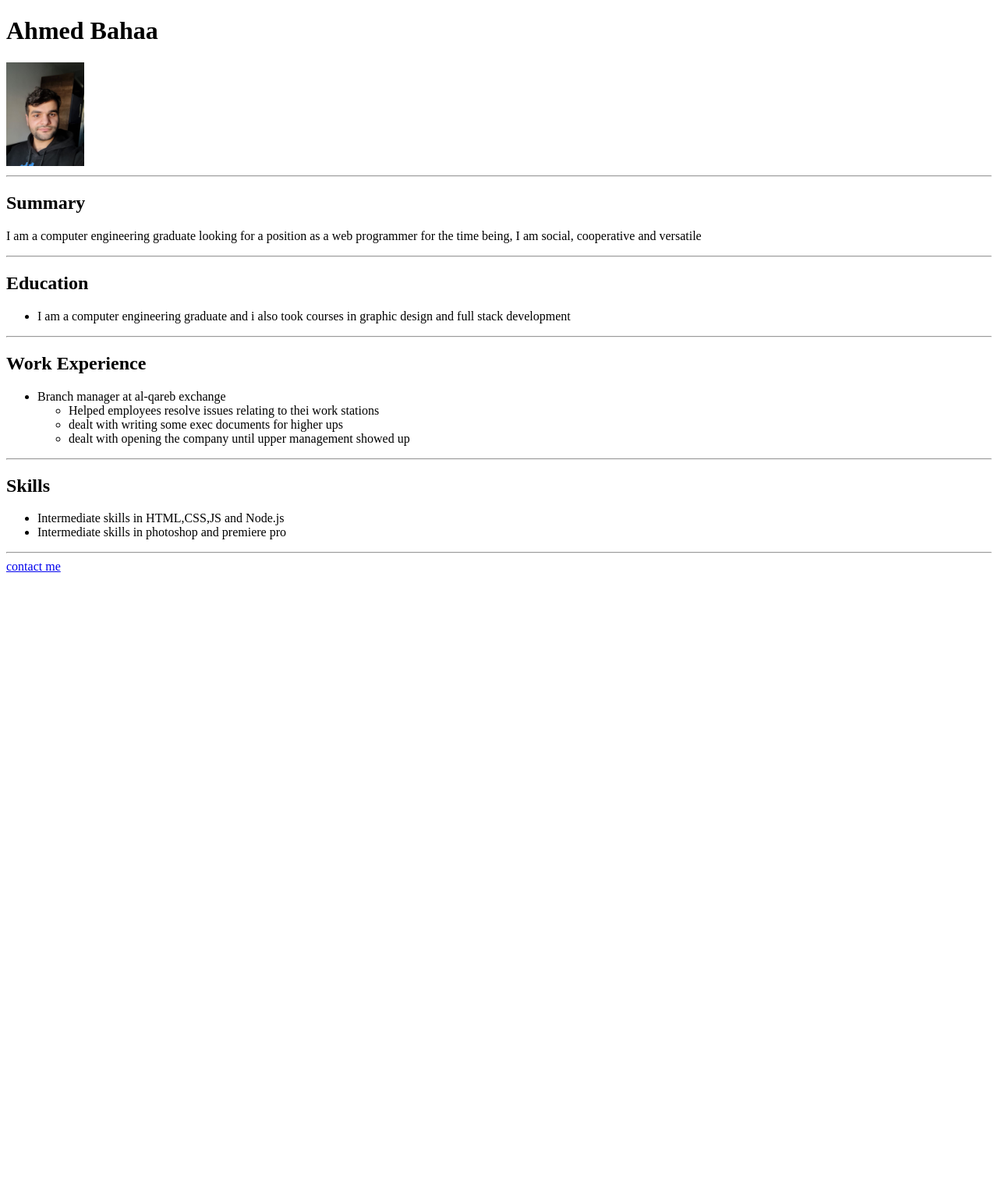
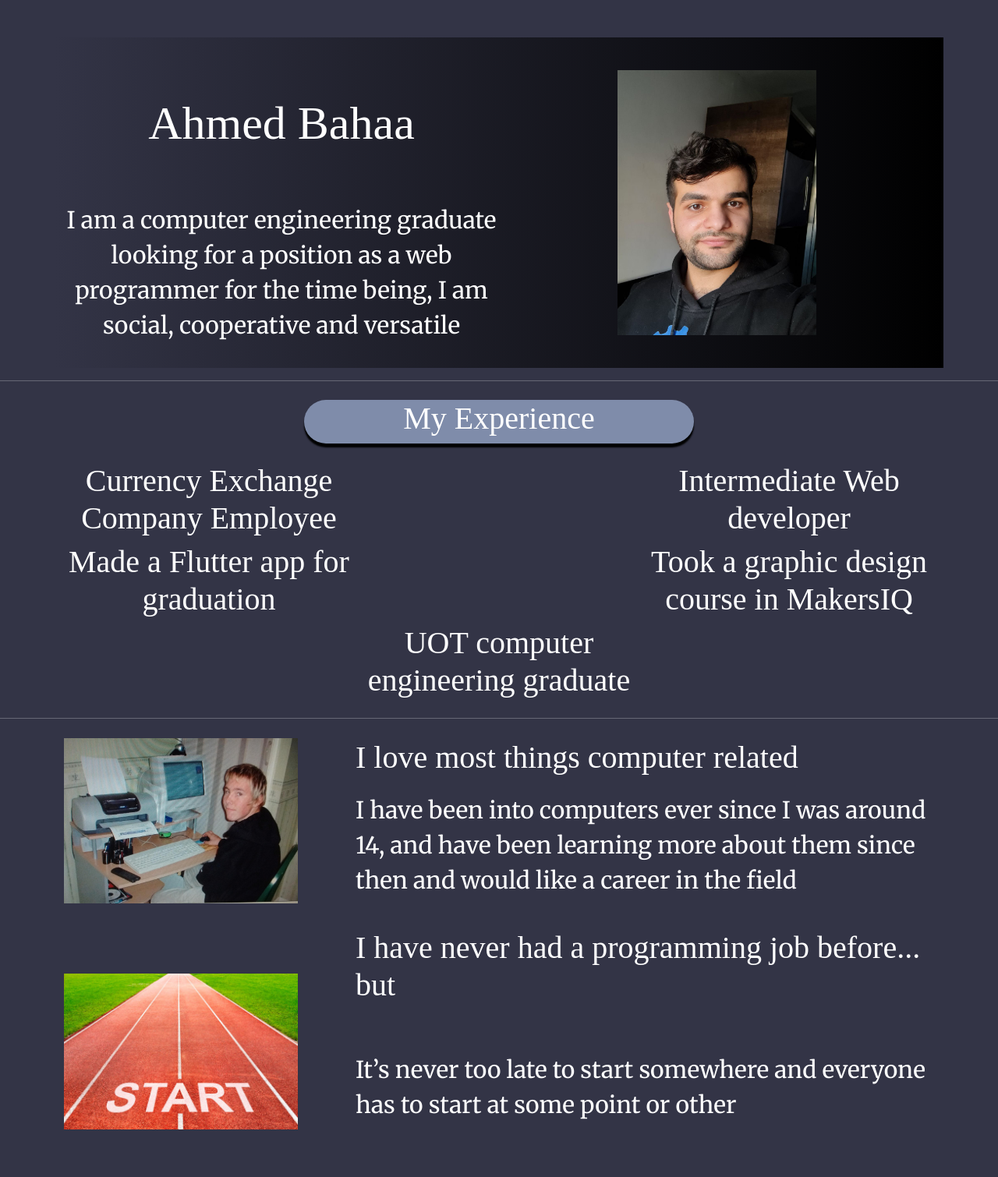
Before and after one commit to AhmedBahaathe1st/HTML-Portifolio, a plain HTML site: page index.html in a window 1280 px wide. Shown: the top 1510 px of the page at 78% size. Before the commit the page ends 800 px from the top, so only its background shows below. Drawn offline with nearby package versions, Linux system fonts and the light colour scheme; a web font is replaced by a local one.

Commit message:
Add files via upload

```diff
--- a/index.html
+++ b/index.html
@@ -2,37 +2,67 @@
 <html lang="en">
 <head>
     <meta charset="UTF-8">
+    <!-- boostrap -->
+    <link href="https://cdn.jsdelivr.net/npm/bootstrap@5.3.7/dist/css/bootstrap.min.css"
+    rel="stylesheet" integrity="sha384-LN+7fdVzj6u52u30Kp6M/trliBMCMKTyK833zpbD+pXdCLuTusPj697FH4R/5mcr" crossorigin="anonymous">
+    <!-- boostrap end-->
+     <!--style-->
+    <link rel="stylesheet" href="style.css">
+    <!--style end-->
+    <!--fonts-->
+<link rel="preconnect" href="https://fonts.googleapis.com">
+<link rel="preconnect" href="https://fonts.gstatic.com" crossorigin>
+<link href="https://fonts.googleapis.com/css2?family=DM+Serif+Text:ital@0;1&family=Merriweather:ital,opsz,wght@0,18..144,300..900;1,18..144,300..900&display=swap" rel="stylesheet">
+    <!--fonts end-->
     <meta name="viewport" content="width=device-width, initial-scale=1.0">
     <title>My Resume</title>
 </head>
-<body>
-    <H1>Ahmed Bahaa</H1>
-    <img src="photo_2025-04-24_21-07-08.jpg" width="100px" alt="My Picture">
+<body class="my-5 text-center">
+    <div class="container grid1 text-center gradient py-3">
+        <H1>Ahmed Bahaa</H1>
+        <div class="container MyImgContainer SpanRow">
+            <img  src="photo_2025-04-24_21-07-08.jpg" width="100%" alt="My Picture">
+        </div>
+        <p>I am a computer engineering graduate looking for a position as a web programmer for the time being,
+        I am social, cooperative and versatile</p>
+    </div>
+
+
     <hr>
-    <h2>Summary</h2>
-    <p>I am a computer engineering graduate looking for a position as a web programmer for the time being, I am social, cooperative and versatile</p>
+
+    <div class="container Title my-4"><h2>My Experience</h2></div>
+    <div class="container grid2">
+        <h2>Currency Exchange Company Employee</h2>
+        <br>
+        <h2>Intermediate Web developer</h2>
+        <h2>Made a Flutter app for graduation</h2>
+        <br>
+        <h2>Took a graphic design course in MakersIQ</h2>
+        <br>
+        <h2>UOT computer engineering graduate</h2>
+    </div>
     <hr>
-    <h2>Education</h2>
-    <ul>
-        <li>I am a computer engineering graduate and i also took courses in graphic design and full stack development</li>
-    </ul>
-    <hr>
-    <h2>Work Experience</h2>
-    <ul>
-        <li>Branch manager at al-qareb exchange</li>
-        <ul>
-            <li>Helped employees resolve issues relating to thei work stations</li>
-            <li>dealt with writing some exec documents for higher ups</li>
-            <li>dealt with opening the company until upper management showed up</li>
-        </ul>
-    </ul>
-    <hr>
-    <h2>Skills</h2>
-    <ul>
-        <li>Intermediate skills in HTML,CSS,JS and Node.js</li>
-        <li>Intermediate skills in photoshop and premiere pro</li>
-    </ul>
-    <hr>
+    <div class="container grid3">
+        <div class="  ImgContainer SpanRow">
+            <img class="AboutMeImg" src="guy_on_puter.jpg" alt="">
+
+        </div>
+        <h2 class="AboutMeText">I love most things computer related</h2>
+        <p class="AboutMeText">I have been into computers ever since I was around 14, and have been learning more
+            about them since then and would like a career in the field</p>
+    </div>
+    <div class="container grid3 my-4">
+        <div class="  ImgContainer SpanRow">
+            <img class="AboutMeImg" src="start_line.jpg" alt="">
+            </div>
+            <h2 class="AboutMeText">I have never had a programming job before... but</h2>
+            <p class="AboutMeText">It’s never too late to start somewhere and everyone has to start at some point or other</p>
+    </div>
+
+
+
+</body>
+    <footer>
     <a href="contact me.html">contact me</a>
-</body>
+   </footer>
 </html>
--- /dev/null
+++ b/style.css
@@ -0,0 +1,81 @@
+body{
+    background-color: #333446;
+    color: white;
+    min-width: 100vh;
+    height:100vh
+
+}
+.grid1{
+    display: grid;
+    grid-template-columns: 1fr 1fr;
+    grid-template-rows: 1fr 1fr;
+    justify-content: center;
+    align-items: center;
+
+}
+.SpanRow{
+    grid-row: span 2;
+}
+.MyImgContainer{
+    width: 50%;
+    overflow:hidden
+}
+p{
+    font-size: 30px;
+    font-family: "Merriweather", serif;
+}
+.gradient{
+     background-image: linear-gradient(to right,#333446,black );
+}
+h2{
+    font-family:  "DM Serif Text", serif;
+    font-size: 40px;
+}
+h1{
+    font-family:  "DM Serif Text", serif;
+    font-size: 60px;
+}
+.Title{
+    display: flex;
+    justify-content: center;
+    align-self: center;
+    border-radius: 50px;
+    box-shadow: 0px 5px 2px black;
+    max-width: 500px;
+    background-color: #7f8caa;
+}
+.grid2{
+    display: grid;
+    grid-template-columns: 1fr 1fr 1fr;
+    grid-template-rows: 1fr 1fr 1fr;
+}
+.grid2 {
+    margin-top: 10px;
+}
+.AboutMeImg{
+    width: 300px;
+    height: 200px;
+    object-fit: cover;
+    display: grid;
+    height: 100%;
+
+}
+.grid3{
+     display: grid;
+    grid-template-columns: 1fr 2fr;
+    grid-template-rows: 1fr 2fr;
+    justify-content: center;
+    align-items: center;
+    gap: 3px;
+}
+.AboutMeText{
+    display: grid;
+    justify-self:start;
+    text-align: left ;
+}
+footer{
+    height: 30vh;
+    background-color: black;
+    width: 100%;
+
+}
```
Also changed, not shown: guy_on_puter.jpg (added), start_line.jpg (added).
